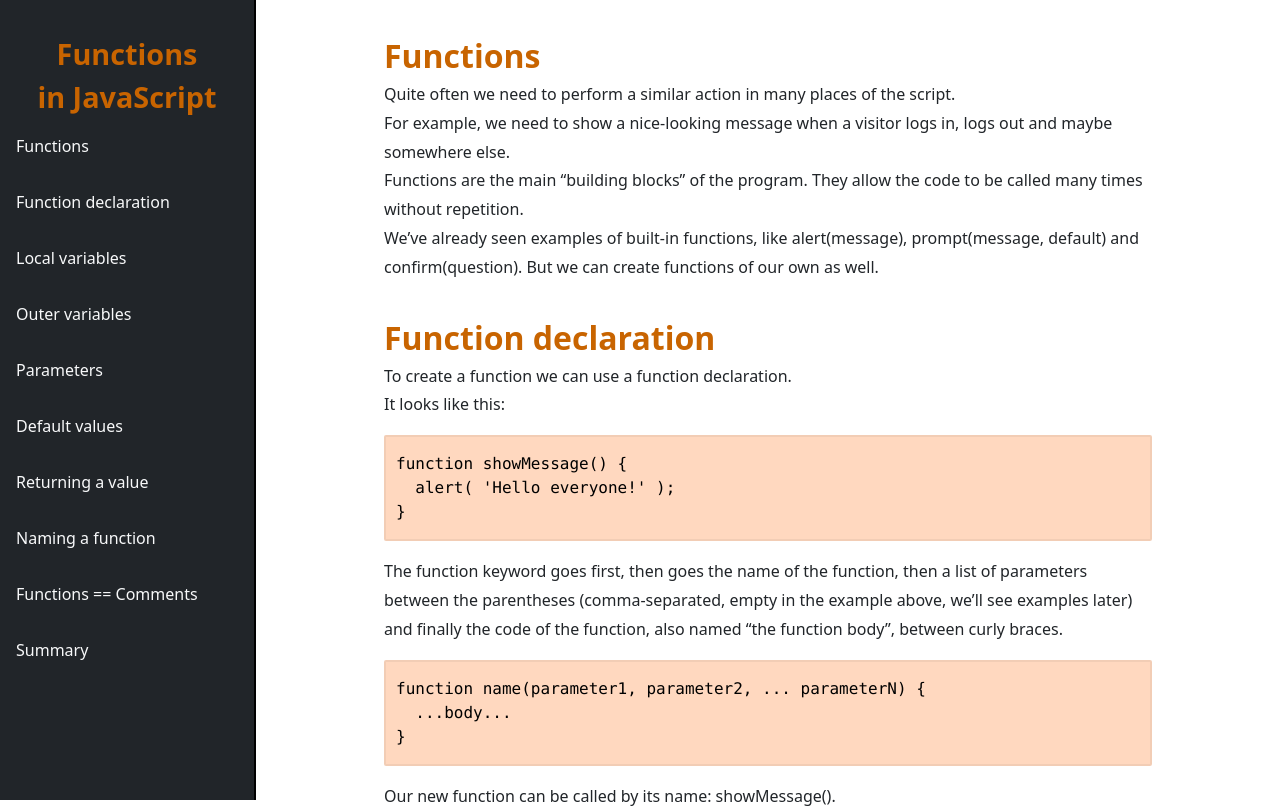
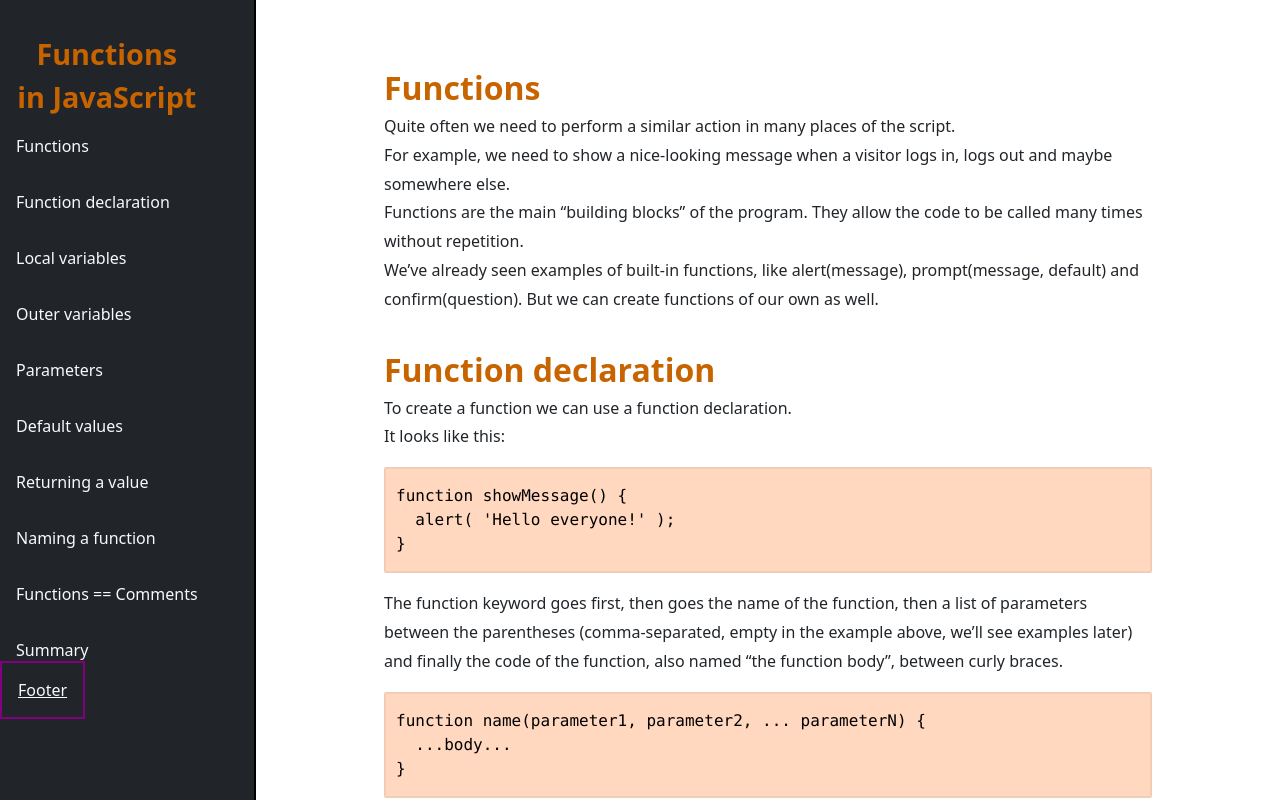
Before and after one commit to gonzaotc/FCC-Technical-Documentation-Project, a plain HTML site: page index.html in a window 1280 px wide. Shown: the top 808 px of the page. Drawn offline with nearby package versions, Linux system fonts and the light colour scheme.

Commit message:
grid fixed.

```diff
--- a/index.html
+++ b/index.html
@@ -16,7 +16,11 @@
 </head>
 
 <body>
+<!-- navbar__wrapper added because a grid item cant be position fixed.
+     then i made the navbar_wrapper be the grid item and the container__sidebar the fixed one. -->
+  <div class="navbar__wrapper">
     <div class="container__sidebar">
+      <!-- #navbar is here just for the c -->
       <nav id="navbar">
         <header id="navbar__title" class="text-center">
           Functions <br> in JavaScript
@@ -31,7 +35,10 @@
         <a href="#Naming_a_function" class="nav-link p-3 text-light">Naming a function</a>
         <a href="#Functions_==_Comments" class="nav-link p-3 text-light">Functions == Comments</a>
         <a href="#Summary" class="nav-link p-3 text-light">Summary</a>
+        <a href="#Footer" class="p-3 text-light footer-link" id="footer-link">Footer</a>
+
       </nav>
+    </div>
   </div>
 
 
@@ -290,7 +297,8 @@ function showMessage(from, text = anotherFunction()) {
             </code>
       <span class="callout d-block">
 
-              <i class="bi bi-info-circle-fill text-primary lead"></i><strong>&nbsp;&nbsp;Evaluation of default parameters</strong><br>
+        <i class="bi bi-info-circle-fill text-primary lead"></i><strong>&nbsp;&nbsp;Evaluation of default
+          parameters</strong><br>
 
         In JavaScript, a default parameter is evaluated every time the function is called without the respective
         parameter.<br>
@@ -407,7 +415,8 @@ function showMovie(age) {
             </code>
       <p>In the code above, if checkAge(age) returns false, then showMovie won’t proceed to the alert.</p>
       <span class="callout d-block">
-              <i class="bi bi-info-circle-fill text-primary lead"></i><strong>&nbsp;&nbsp;A function with an empty return or without it returns undefined</strong><br>
+        <i class="bi bi-info-circle-fill text-primary lead"></i><strong>&nbsp;&nbsp;A function with an empty return or
+          without it returns undefined</strong><br>
 
         If a function does not return a value, it is the same as if it returns undefined:
         <code>
@@ -431,7 +440,8 @@ alert( doNothing() === undefined ); // true
       </span>
 
       <span class="callout d-block">
-              <i class="bi bi-exclamation-triangle-fill text-warning lead"></i></i><strong>&nbsp;&nbsp;Never add a newline between return and the value</strong><br>
+        <i class="bi bi-exclamation-triangle-fill text-warning lead"></i></i><strong>&nbsp;&nbsp;Never add a newline
+          between return and the value</strong><br>
 
         For a long expression in return, it might be tempting to put it on a separate line, like this:
         <code>
@@ -494,7 +504,8 @@ checkPermission(..) // checks a permission, returns true/false
 
       <span class="callout d-block">
 
-              <i class="bi bi-info-circle-fill text-primary lead"></i><strong>&nbsp;&nbsp;One function – one action</strong><br>
+        <i class="bi bi-info-circle-fill text-primary lead"></i><strong>&nbsp;&nbsp;One function – one
+          action</strong><br>
 
         A function should do exactly what is suggested by its name, no more.<br>
 
@@ -518,7 +529,8 @@ checkPermission(..) // checks a permission, returns true/false
       </span>
       <span class="callout d-block">
 
-              <i class="bi bi-info-circle-fill text-primary lead"></i><strong>&nbsp;&nbsp;Ultrashort function names</strong><br>
+        <i class="bi bi-info-circle-fill text-primary lead"></i><strong>&nbsp;&nbsp;Ultrashort function
+          names</strong><br>
 
         Functions that are used very often sometimes have ultrashort names.<br>
 
@@ -633,6 +645,10 @@ function name(parameters, delimited, by, comma) {
 
   </main>
 
+  <footer id="Footer">FOOTER Lorem ipsum dolor sit amet consectetur adipisicing elit. Unde nostrum adipisci porro dolores voluptatem
+    ad. Sequi rerum esse incidunt est culpa, sit unde omnis velit quae dicta, enim error quibusdam!</footer>
+
+
   <!-- Bootstrap javascript -->
   <script src="https://cdn.jsdelivr.net/npm/bootstrap@5.1.1/dist/js/bootstrap.bundle.min.js"
     integrity="sha384-/bQdsTh/da6pkI1MST/rWKFNjaCP5gBSY4sEBT38Q/9RBh9AH40zEOg7Hlq2THRZ"
--- a/styles.css
+++ b/styles.css
@@ -1,42 +1,32 @@
 :root {
-    --sidebar__width: 16rem;
-    --footer__height: 10rem;
+    --color_dark: #212529;
+    --sidebar_width: 16rem;
+    --footer_height: 10rem;
 }
 
 body {
     display: grid;
-    grid-template-rows: auto var(--footer__height);
+    grid-template-rows: auto var(--footer_height);
+    grid-template-areas: "main"
+                         "footer";
 }
 
 #main-doc{
     max-width: 90vw;
-    margin-top: 0;
+    margin: 2rem 0 5rem 0;
     justify-self: center;
-    padding-bottom: 10rem;
-    padding-top: 2arem;
+    grid-area: main;
  }
 
 .container__sidebar{
-    height: 100%;
-    position: fixed;
-    width: var(--sidebar__width);
-    background-color: #212529;
     display: none;
-    border-right: 2px solid black;
 }
 
-#navbar__title{
-font-size: 1.8rem;
-}
-
-.nav-link{
-  transition: 0.3s ease-in-out;
-  padding-left: 100rem;
-}
-
-.nav-link:hover{
-    transform: translateX(2.4rem) scale(1.2);
-}
+ footer{
+    background-color: var(--color_dark);
+    grid-area: footer;
+    color: white;
+ }
 
 header {
     color: rgba(200,100,0,1);
@@ -77,23 +67,57 @@ pre {
 @media(min-width: 850px){
 
     body {
-        grid-template-columns: var(--sidebar__width) auto;
+        grid-template-columns: var(--sidebar_width) auto;
+        grid-template-rows: auto var(--footer_height);
+        grid-template-areas: "sidebar main"
+                             "sidebar footer";
     }
 
     #main-doc{
         max-width: 60vw;
         grid-column-start: 2;
     }
+
+    .navbar__wrapper{
+        grid-area: sidebar;
+    }
+
     .container__sidebar{
+        box-sizing: border-box;
         display: flex;
+        position: fixed;
+        width: var(--sidebar_width);
+        background-color: var(--color_dark);
+        border-right: 2px solid black;
+        /* border: 2px solid yellow; */
+        top:0;
+        bottom:0;
         overflow: auto;
-        /* top:0;
-        bottom:0; */
+        height: 100%;
     }
 
     #navbar{
-        width: 100%;
+
     }
+
+    #navbar__title{
+    font-size: 1.8rem;
+    }
+
+    .nav-link, #footer-link{
+      transition: 0.3s ease-in-out;
+    }
+
+    .nav-link:hover, #footer-link:hover{
+        transform: translateX(2.4rem) scale(1.2);
+    }
+
+    #footer-link {
+        color: red;
+        border: 2px solid purple;
+        margin-bottom: 50px;
+    }
+
 }
 
 @media(min-width: 1200px){
```
Lines whose indentation alone changed are shown as unchanged.
